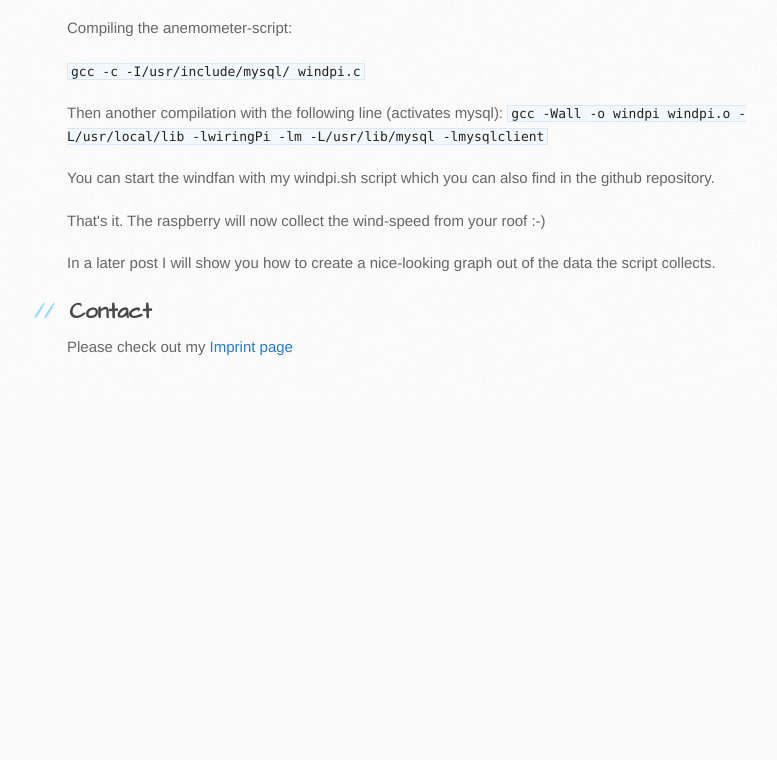
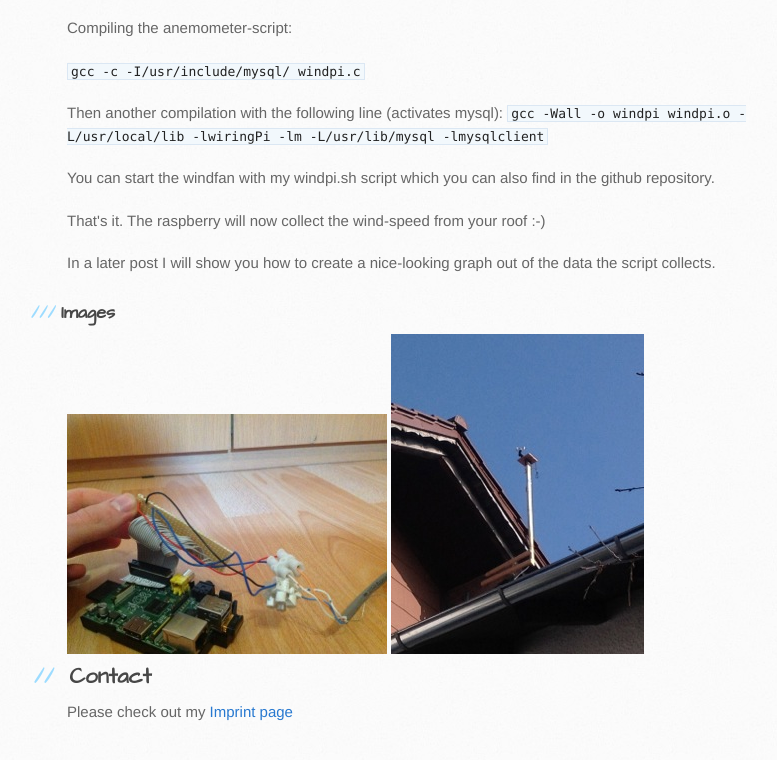
Before and after one commit to code-flow/code-flow.github.io, a plain HTML site: page index.html in a window 1280 px wide. Shown: the part 1824-2584 px from the top of the page, without its empty margins (103-880 px from the left). Before the commit the page ends 2225 px from the top, so only its background shows below. Drawn offline with Linux system fonts and the light colour scheme.

Commit message:
Uploaded images

```diff
--- a/index.html
+++ b/index.html
@@ -101,6 +101,10 @@ But the problem was that all the anemometers with data-loggin functionalities ar
 
 <p>In a later post I will show you how to create a nice-looking graph out of the data the script collects.</p>
 
+<h3>Images</h3>
+<a href="http://code-flow.github.io/images/windpi-large.jpg" target="_blank"><img src="http://code-flow.github.io/images/windpi-small.jpg" alt="WindPi" /></a>
+<a href="http://code-flow.github.io/images/windpi-on-roof-large.jpg" target="_blank"><img src="http://code-flow.github.io/images/windpi-on-roof-small.jpg" alt="WindPi on the roof" /></a>
+
 <h2>
 <a name="contact" class="anchor" href="#contact"><span class="octicon octicon-link"></span></a>Contact</h2>
 
```
Also changed, not shown: images/windpi-large.jpg (added), images/windpi-on-roof-large.jpg (added), images/windpi-on-roof-small.jpg (added), images/windpi-small.jpg (added).
